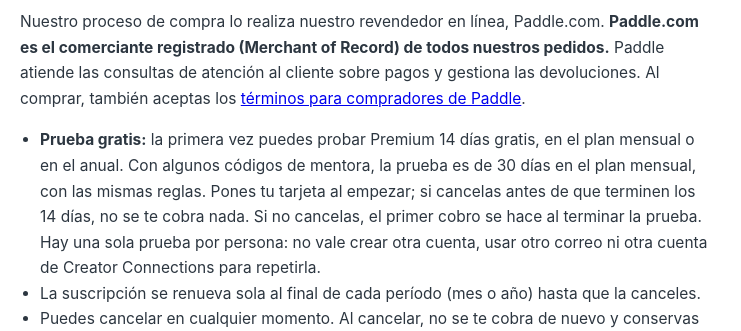
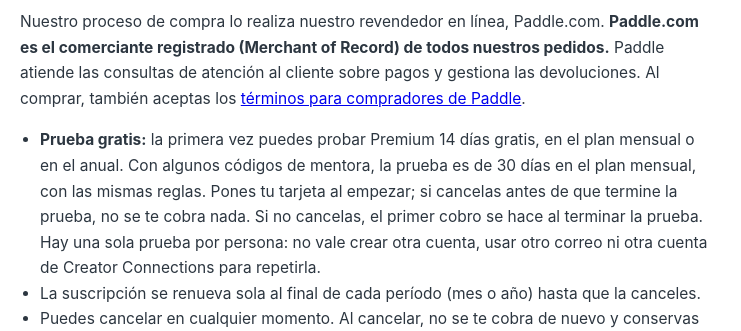
Before and after one commit to milanesproductions-lgtm/mila-desk-pages, a plain HTML site: page terminos.html in a window 1280 px wide. Shown: the part 1380-1711 px from the top of the page, 273-1014 px from the left. Drawn offline with Linux system fonts and the light colour scheme.

Commit message:
Términos: cancelar antes de que termine la prueba

```diff
--- a/terminos.html
+++ b/terminos.html
@@ -59,7 +59,7 @@
   <h2>5. Pagos y suscripciones</h2>
   <p>Nuestro proceso de compra lo realiza nuestro revendedor en línea, Paddle.com. <strong>Paddle.com es el comerciante registrado (Merchant of Record) de todos nuestros pedidos.</strong> Paddle atiende las consultas de atención al cliente sobre pagos y gestiona las devoluciones. Al comprar, también aceptas los <a href="https://www.paddle.com/legal/checkout-buyer-terms">términos para compradores de Paddle</a>.</p>
   <ul>
-    <li><strong>Prueba gratis:</strong> la primera vez puedes probar Premium 14 días gratis, en el plan mensual o en el anual. Con algunos códigos de mentora, la prueba es de 30 días en el plan mensual, con las mismas reglas. Pones tu tarjeta al empezar; si cancelas antes de que terminen los 14 días, no se te cobra nada. Si no cancelas, el primer cobro se hace al terminar la prueba. Hay una sola prueba por persona: no vale crear otra cuenta, usar otro correo ni otra cuenta de Creator Connections para repetirla.</li>
+    <li><strong>Prueba gratis:</strong> la primera vez puedes probar Premium 14 días gratis, en el plan mensual o en el anual. Con algunos códigos de mentora, la prueba es de 30 días en el plan mensual, con las mismas reglas. Pones tu tarjeta al empezar; si cancelas antes de que termine la prueba, no se te cobra nada. Si no cancelas, el primer cobro se hace al terminar la prueba. Hay una sola prueba por persona: no vale crear otra cuenta, usar otro correo ni otra cuenta de Creator Connections para repetirla.</li>
     <li>La suscripción se renueva sola al final de cada período (mes o año) hasta que la canceles.</li>
     <li>Puedes cancelar en cualquier momento. Al cancelar, no se te cobra de nuevo y conservas Premium hasta el final del período que ya pagaste.</li>
     <li>Si un pago falla, Paddle lo reintenta durante unos días. Si no se puede cobrar, el acceso Premium termina.</li>
```
